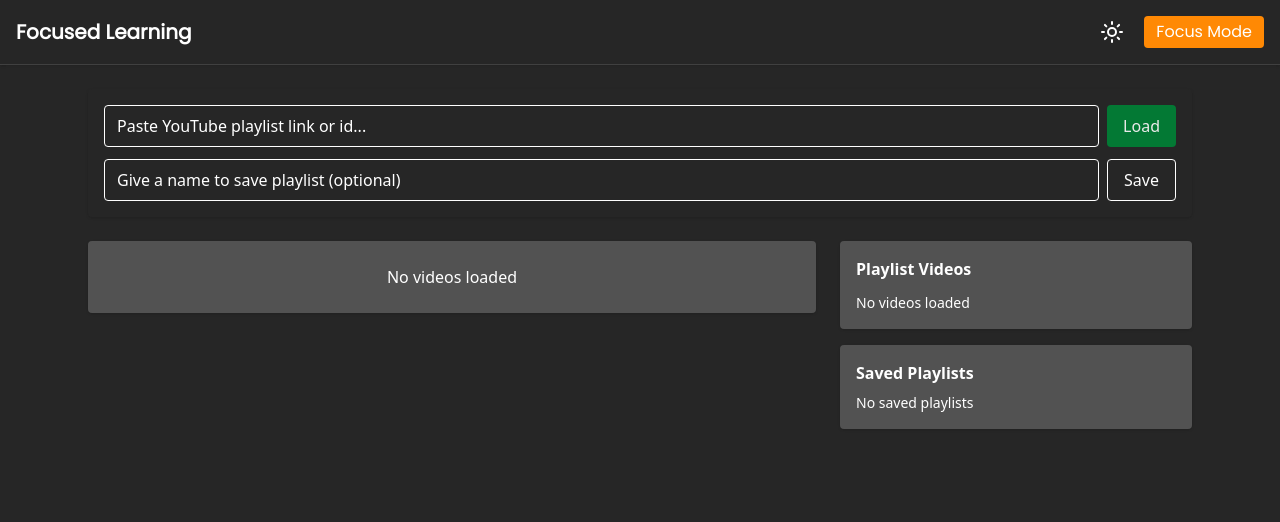
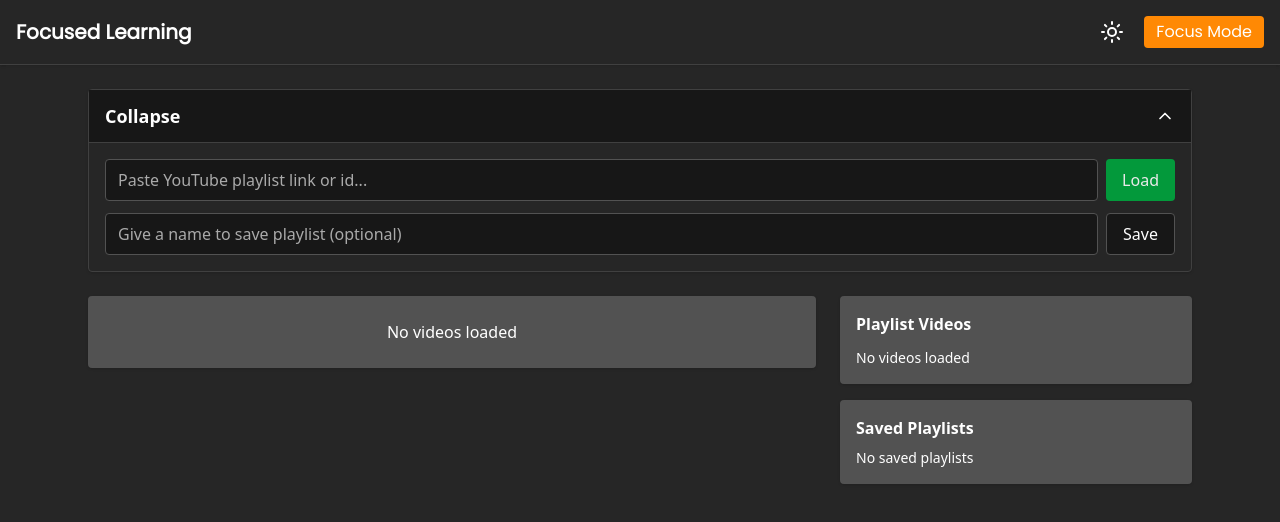
Before and after one commit to prathamd123/focused-learning, a React (Vite) app in the folder frontend/: page /product in a window 1280 px wide. Shown: the top 522 px of the page. Built offline with nearby package versions, Linux system fonts and the light colour scheme.

Commit message:
toggle in form

```diff
--- a/frontend/src/components/PlaylistForm.jsx
+++ b/frontend/src/components/PlaylistForm.jsx
@@ -1,59 +1,11 @@
-import React, { useState } from 'react';
-import { toast } from "sonner";
-import { useTheme } from '../context/useTheme.js';
-
-export default function PlaylistForm({ onFetch, onSave, loading }) {
-  const [url, setUrl] = useState('');
-  const [title, setTitle] = useState('');
-  const { lightMode } = useTheme();
-
-  const handleFetch = () => {
-    if (!url.trim()) return toast.warning('Paste playlist URL or ID');
-    onFetch(url.trim());
-  };
-
-  const handleSave = () => {
-    if (!url.trim()) return toast.warning('Provide URL and Name ');
-    onSave(title.trim() || 'Untitled Playlist', url.trim());
-    setTitle('');
-     toast.success("Playlist Saved!");
-  };
-
-  return (
-    <div className={`p-4  rounded shadow ${lightMode?"bg-[#FCF5EE] text-black" : "bg-neutral-800 text-white"}`}>
-      <div className="flex gap-2">
-        <input
-          value={url}
-          onChange={(e) => setUrl(e.target.value)}
-          className={`flex-1 border px-3 py-2 rounded focus:outline-none ${lightMode?"placeholder-black":"placeholder-white"}`}
-          placeholder="Paste YouTube playlist link or id..."
-        />
-        <button onClick={handleFetch} disabled={loading} className="px-4 py-2 rounded bg-green-700 opacity-90 text-white cursor-pointer hover:opacity-100">
-          {loading ? 'Loading...' : 'Load'}
-        </button>
-      </div>
-
-      <div className="mt-3 flex gap-2 items-center">
-        <input
-          value={title}
-          onChange={(e) => setTitle(e.target.value)}
-          className={`flex-1 border px-3 py-2 rounded focus:outline-none ${lightMode?"placeholder-black":"placeholder-white"}`}
-          placeholder="Give a name to save playlist (optional)"
-        />
-        <button onClick={handleSave} className="px-4 py-2 border rounded cursor-pointer">Save</button>
-      </div>
-    </div>
-  );
-}
-
 // import React, { useState } from 'react';
 // import { toast } from "sonner";
-// import { ChevronDown, ChevronUp } from "lucide-react";
+// import { useTheme } from '../context/useTheme.js';
 
 // export default function PlaylistForm({ onFetch, onSave, loading }) {
 //   const [url, setUrl] = useState('');
 //   const [title, setTitle] = useState('');
-//   const [open, setOpen] = useState(true); // 👈 toggle state
+//   const { lightMode } = useTheme();
 
 //   const handleFetch = () => {
 //     if (!url.trim()) return toast.warning('Paste playlist URL or ID');
@@ -61,73 +13,159 @@
 //   };
 
 //   const handleSave = () => {
-//     if (!url.trim()) return toast.warning('Provide URL and Name');
+//     if (!url.trim()) return toast.warning('Provide URL and Name ');
 //     onSave(title.trim() || 'Untitled Playlist', url.trim());
 //     setTitle('');
-//     toast.success("Playlist Saved!");
+//      toast.success("Playlist Saved!");
 //   };
 
 //   return (
-//     <div className="bg-neutral-800 text-white rounded shadow border border-neutral-700">
-
-//       {/* TOP BAR WITH TOGGLE */}
-//       <div
-//         className="flex items-center justify-between px-4 py-3 cursor-pointer border-b border-neutral-700"
-//         onClick={() => setOpen(!open)}
-//       >
-//         <h3 className="font-semibold text-lg">{ !open ?"Add A New Playlist":"Collapse this"}</h3>
-//         {open ? (
-//           <ChevronUp className="w-5 h-5" />
-//         ) : (
-//           <ChevronDown className="w-5 h-5" />
-//         )}
+//     <div className={`p-4  rounded shadow ${lightMode?"bg-[#FCF5EE] text-black" : "bg-neutral-800 text-white"}`}>
+//       <div className="flex gap-2">
+//         <input
+//           value={url}
+//           onChange={(e) => setUrl(e.target.value)}
+//           className={`flex-1 border px-3 py-2 rounded focus:outline-none ${lightMode?"placeholder-black":"placeholder-white"}`}
+//           placeholder="Paste YouTube playlist link or id..."
+//         />
+//         <button onClick={handleFetch} disabled={loading} className="px-4 py-2 rounded bg-green-700 opacity-90 text-white cursor-pointer hover:opacity-100">
+//           {loading ? 'Loading...' : 'Load'}
+//         </button>
 //       </div>
 
-//       {/* COLLAPSIBLE CONTENT */}
-//       <div
-//         className={`transition-all duration-300 overflow-hidden ${
-//           open ? "max-h-[300px] opacity-100" : "max-h-0 opacity-0"
-//         }`}
-//       >
-//         <div className="p-4">
-
-//           {/* Row 1 */}
-//           <div className="flex gap-2">
-//             <input
-//               value={url}
-//               onChange={(e) => setUrl(e.target.value)}
-//               className="flex-1 border border-neutral-600 bg-neutral-900 px-3 py-2 rounded focus:outline-none focus:ring-0 focus:border-cyan-400"
-//               placeholder="Paste YouTube playlist link or id..."
-//             />
-
-//             <button
-//               onClick={handleFetch}
-//               disabled={loading}
-//               className="px-4 py-2 rounded bg-green-700 text-white opacity-90 hover:opacity-100 disabled:opacity-50"
-//             >
-//               {loading ? 'Loading...' : 'Load'}
-//             </button>
-//           </div>
-
-//           {/* Row 2 */}
-//           <div className="mt-3 flex gap-2 items-center">
-//             <input
-//               value={title}
-//               onChange={(e) => setTitle(e.target.value)}
-//               className="flex-1 border border-neutral-600 bg-neutral-900 px-3 py-2 rounded focus:outline-none focus:ring-0 focus:border-cyan-400"
-//               placeholder="Give a name to save playlist (optional)"
-//             />
-
-//             <button
-//               onClick={handleSave}
-//               className="px-4 py-2 border border-neutral-600 rounded bg-neutral-900 hover:bg-neutral-700"
-//             >
-//               Save
-//             </button>
-//           </div>
-
-//         </div>
+//       <div className="mt-3 flex gap-2 items-center">
+//         <input
+//           value={title}
+//           onChange={(e) => setTitle(e.target.value)}
+//           className={`flex-1 border px-3 py-2 rounded focus:outline-none ${lightMode?"placeholder-black":"placeholder-white"}`}
+//           placeholder="Give a name to save playlist (optional)"
+//         />
+//         <button onClick={handleSave} className="px-4 py-2 border rounded cursor-pointer">Save</button>
 //       </div>
 //     </div>
 //   );
 // }
+
+
+import React, { useState } from "react";
+import { toast } from "sonner";
+import { ChevronDown, ChevronUp } from "lucide-react";
+import { useTheme } from "../context/useTheme.js";
+
+export default function PlaylistForm({ onFetch, onSave, loading }) {
+  const [url, setUrl] = useState("");
+  const [title, setTitle] = useState("");
+  const [open, setOpen] = useState(true); // collapse toggle
+  const { lightMode } = useTheme();
+
+  const handleFetch = () => {
+    if (!url.trim()) return toast.warning("Paste playlist URL or ID");
+    onFetch(url.trim());
+  };
+
+  const handleSave = () => {
+    if (!url.trim()) return toast.warning("Provide URL and Name");
+    onSave(title.trim() || "Untitled Playlist", url.trim());
+    setTitle("");
+    toast.success("Playlist Saved!");
+  };
+
+  return (
+    <div
+      className={`rounded shadow border
+      ${
+        lightMode
+          ? "bg-[#FCF5EE] text-black border-[#e2dccc]"
+          : "bg-neutral-800 text-white border-neutral-700"
+      }`}
+    >
+      {/* TOP COLLAPSE BAR */}
+      <div
+        className={`flex items-center justify-between px-4 py-3 cursor-pointer border-b
+        ${
+          lightMode
+            ? "border-[#e2dccc] bg-[#f7efe5]"
+            : "border-neutral-700 bg-neutral-900"
+        }`}
+        onClick={() => setOpen(!open)}
+      >
+        <h3 className="font-semibold text-lg">
+          {open ? "Collapse" : "Add a New Playlist"}
+        </h3>
+
+        {open ? (
+          <ChevronUp className="w-5 h-5" />
+        ) : (
+          <ChevronDown className="w-5 h-5" />
+        )}
+      </div>
+
+      {/* COLLAPSIBLE CONTENT */}
+      <div
+        className={`transition-all duration-300 overflow-hidden ${
+          open ? "max-h-[300px] opacity-100" : "max-h-0 opacity-0"
+        }`}
+      >
+        <div className="p-4">
+          {/* URL INPUT + LOAD BUTTON */}
+          <div className="flex gap-2">
+            <input
+              value={url}
+              onChange={(e) => setUrl(e.target.value)}
+              className={`flex-1 border px-3 py-2 rounded focus:outline-none
+                ${
+                  lightMode
+                    ? "bg-white border-[#d7d1c3] text-black placeholder:text-[#444]"
+                    : "bg-neutral-900 border-neutral-600 text-white placeholder:text-[#aaa]"
+                }`}
+              placeholder="Paste YouTube playlist link or id..."
+            />
+
+            <button
+              onClick={handleFetch}
+              disabled={loading}
+              className={`px-4 py-2 rounded text-white hover:opacity-100
+                ${
+                  loading
+                    ? "opacity-50 cursor-not-allowed"
+                    : "cursor-pointer opacity-90"
+                }
+                ${lightMode ? "bg-green-700" : "bg-green-600"}
+              `}
+            >
+              {loading ? "Loading..." : "Load"}
+            </button>
+          </div>
+
+          {/* TITLE INPUT + SAVE BUTTON */}
+          <div className="mt-3 flex gap-2 items-center">
+            <input
+              value={title}
+              onChange={(e) => setTitle(e.target.value)}
+              className={`flex-1 border px-3 py-2 rounded focus:outline-none
+                ${
+                  lightMode
+                    ? "bg-white border-[#d7d1c3] text-black placeholder:text-[#444]"
+                    : "bg-neutral-900 border-neutral-600 text-white placeholder:text-[#aaa]"
+                }`}
+              placeholder="Give a name to save playlist (optional)"
+            />
+
+            <button
+              onClick={handleSave}
+              className={`px-4 py-2 rounded cursor-pointer
+                ${
+                  lightMode
+                    ? "bg-[#f7efe5] border border-[#d7d1c3] hover:bg-[#e9e1d6]"
+                    : "bg-neutral-900 border border-neutral-600 hover:bg-neutral-700"
+                }
+              `}
+            >
+              Save
+            </button>
+          </div>
+        </div>
+      </div>
+    </div>
+  );
+}
```
